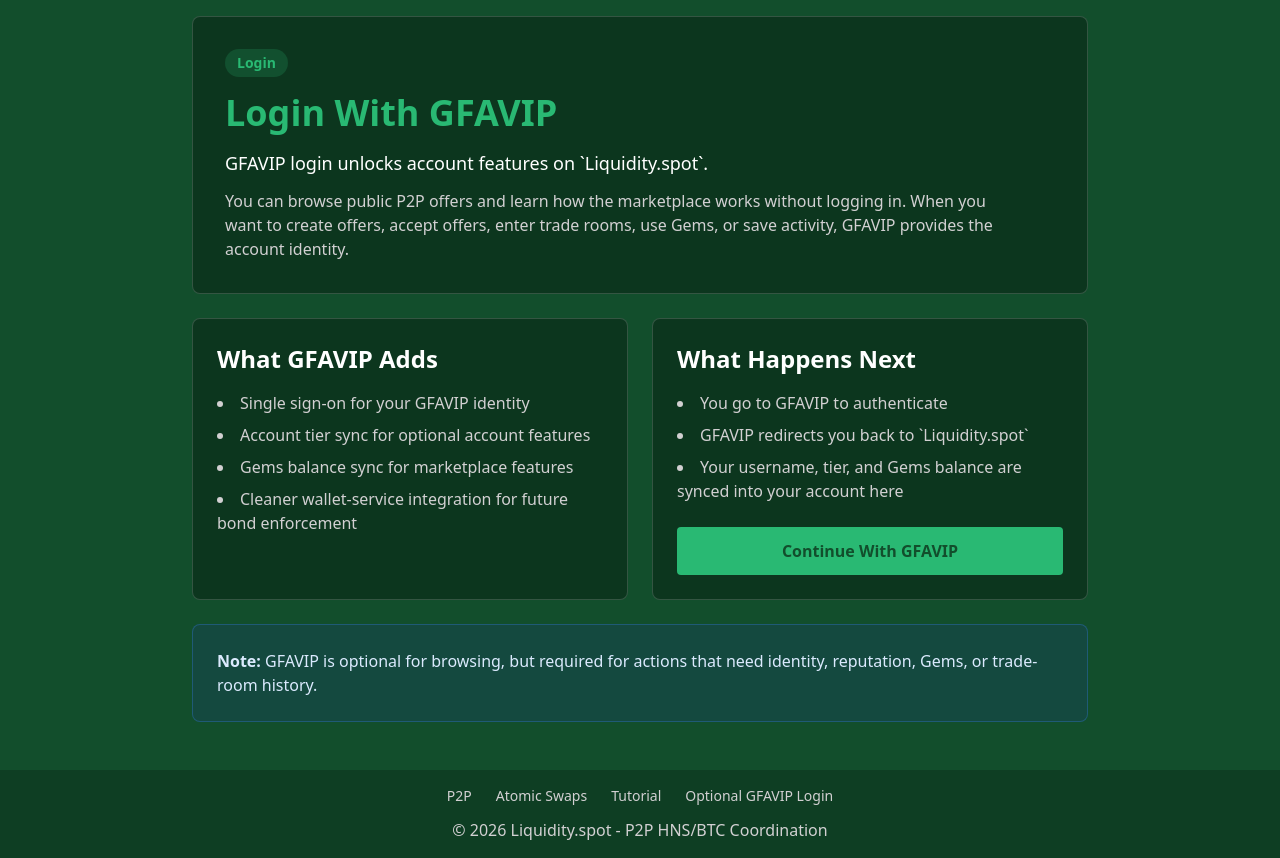
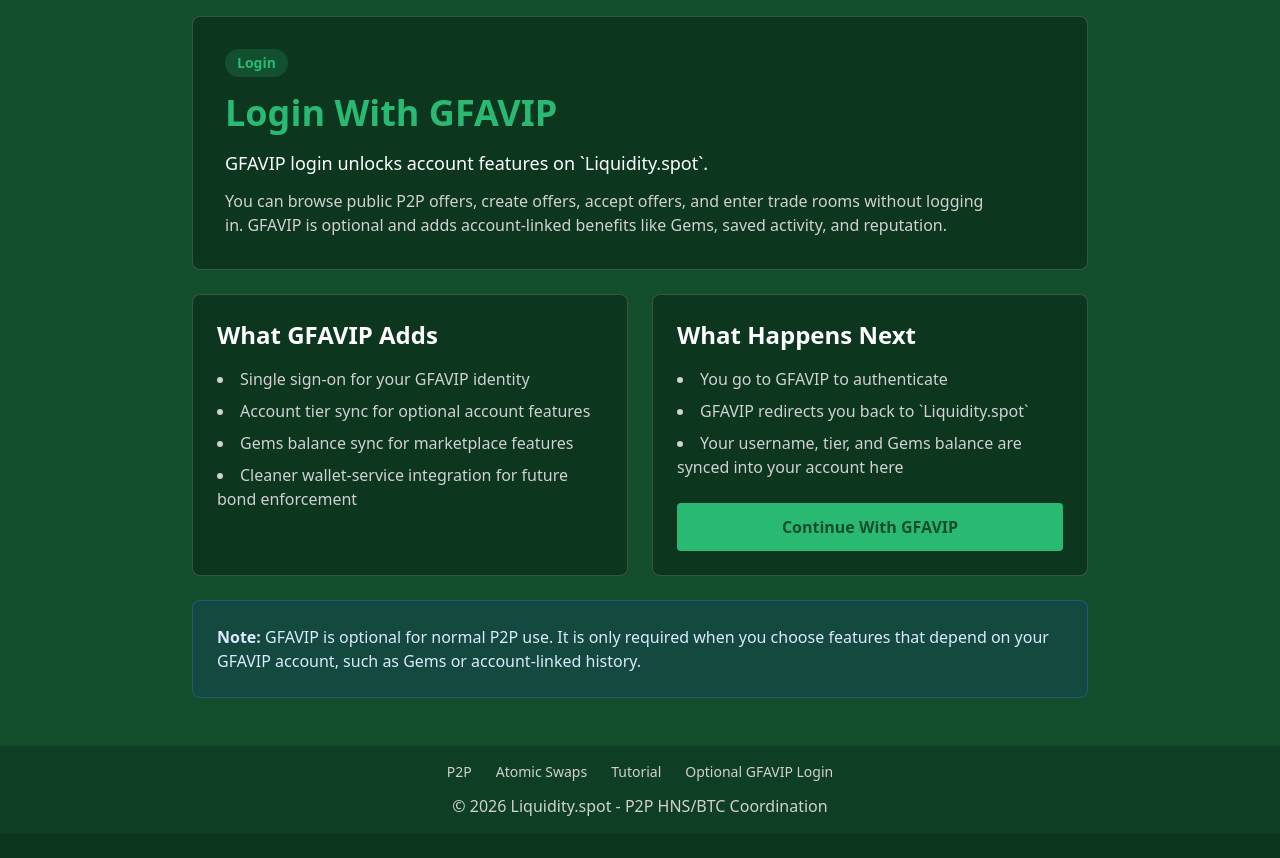
Before and after one commit to shadstoneofficial/liquidity-spot, a Flask app: page /login in a window 1280 px wide. Shown: the part 72-930 px from the top of the page. After the commit the page ends 888 px from the top, so only its background shows below. Run offline with Flask 3, Linux system fonts and the light colour scheme; some libraries are stand-ins or nearby versions.

Commit message:
Clarify GFAVIP optional login

```diff
--- a/templates/index.html
+++ b/templates/index.html
@@ -28,11 +28,11 @@
                 Explore P2P Mode
             </a>
             <a href="{{ url_for('auth.login') }}" class="inline-block bg-gfa-blue text-white text-xl px-8 py-4 rounded-lg font-bold hover:bg-blue-600 transition shadow-xl hover:scale-105 transform duration-200">
-                Sign In For Trade Rooms
+                Optional GFAVIP Login
             </a>
         </div>
         <p class="text-sm text-gfa-grey mt-4">
-            Browsing is open. GFAVIP login is only needed to create offers, accept offers, use Gems, and save trade activity.
+            P2P trading is open to guests. GFAVIP is only needed for Gems and account-linked benefits.
         </p>
     </div>
 </div>
--- a/templates/login.html
+++ b/templates/login.html
@@ -13,7 +13,7 @@
             GFAVIP login unlocks account features on `Liquidity.spot`.
         </p>
         <p class="text-gfa-grey max-w-3xl">
-            You can browse public P2P offers and learn how the marketplace works without logging in. When you want to create offers, accept offers, enter trade rooms, use Gems, or save activity, GFAVIP provides the account identity.
+            You can browse public P2P offers, create offers, accept offers, and enter trade rooms without logging in. GFAVIP is optional and adds account-linked benefits like Gems, saved activity, and reputation.
         </p>
     </div>
 
@@ -43,7 +43,7 @@
 
     <div class="bg-blue-900/20 border border-blue-500/30 rounded-lg p-6 text-blue-100">
         <p>
-            <strong>Note:</strong> GFAVIP is optional for browsing, but required for actions that need identity, reputation, Gems, or trade-room history.
+            <strong>Note:</strong> GFAVIP is optional for normal P2P use. It is only required when you choose features that depend on your GFAVIP account, such as Gems or account-linked history.
         </p>
     </div>
 </div>
```
Also changed, not shown: 1 other file.
